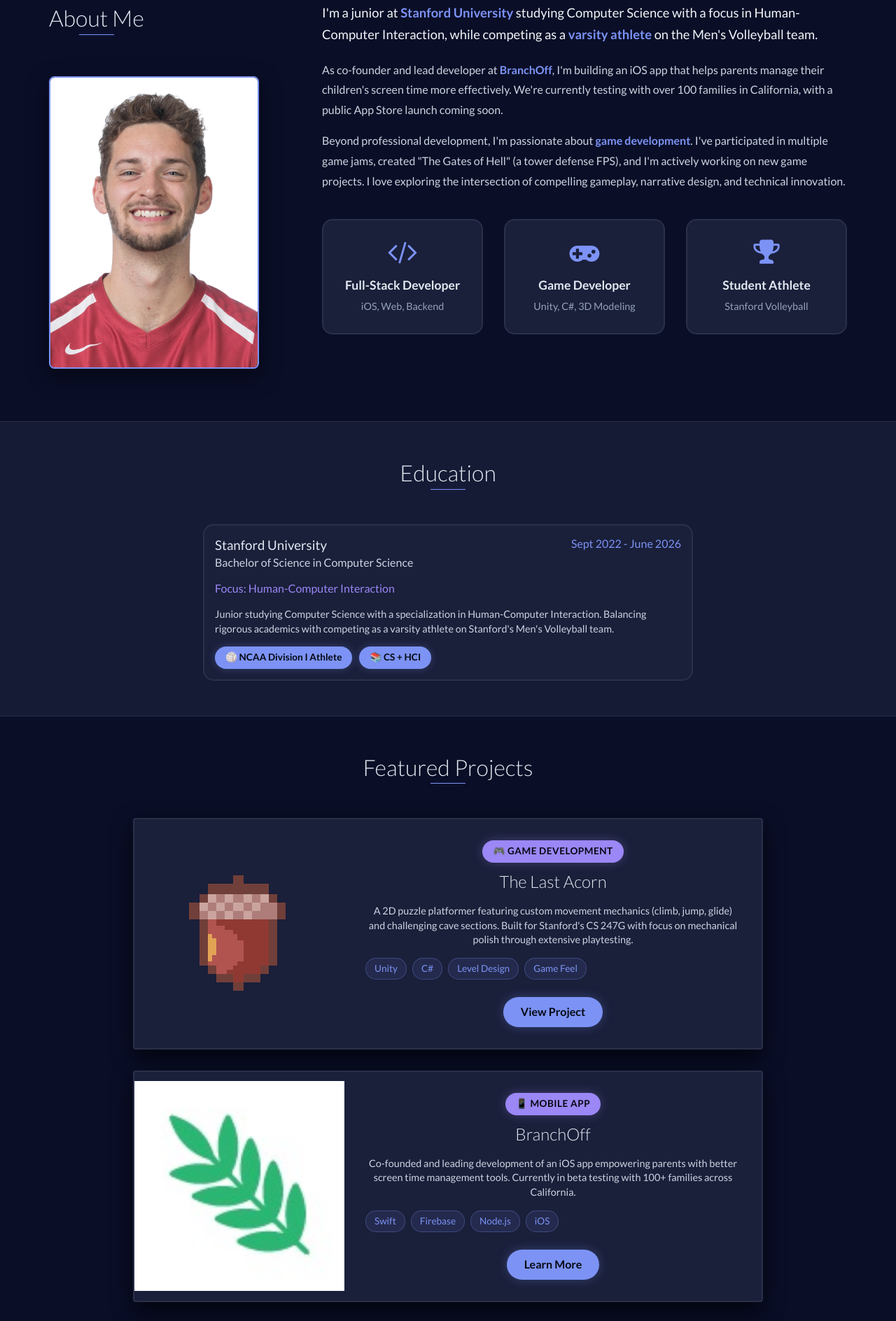
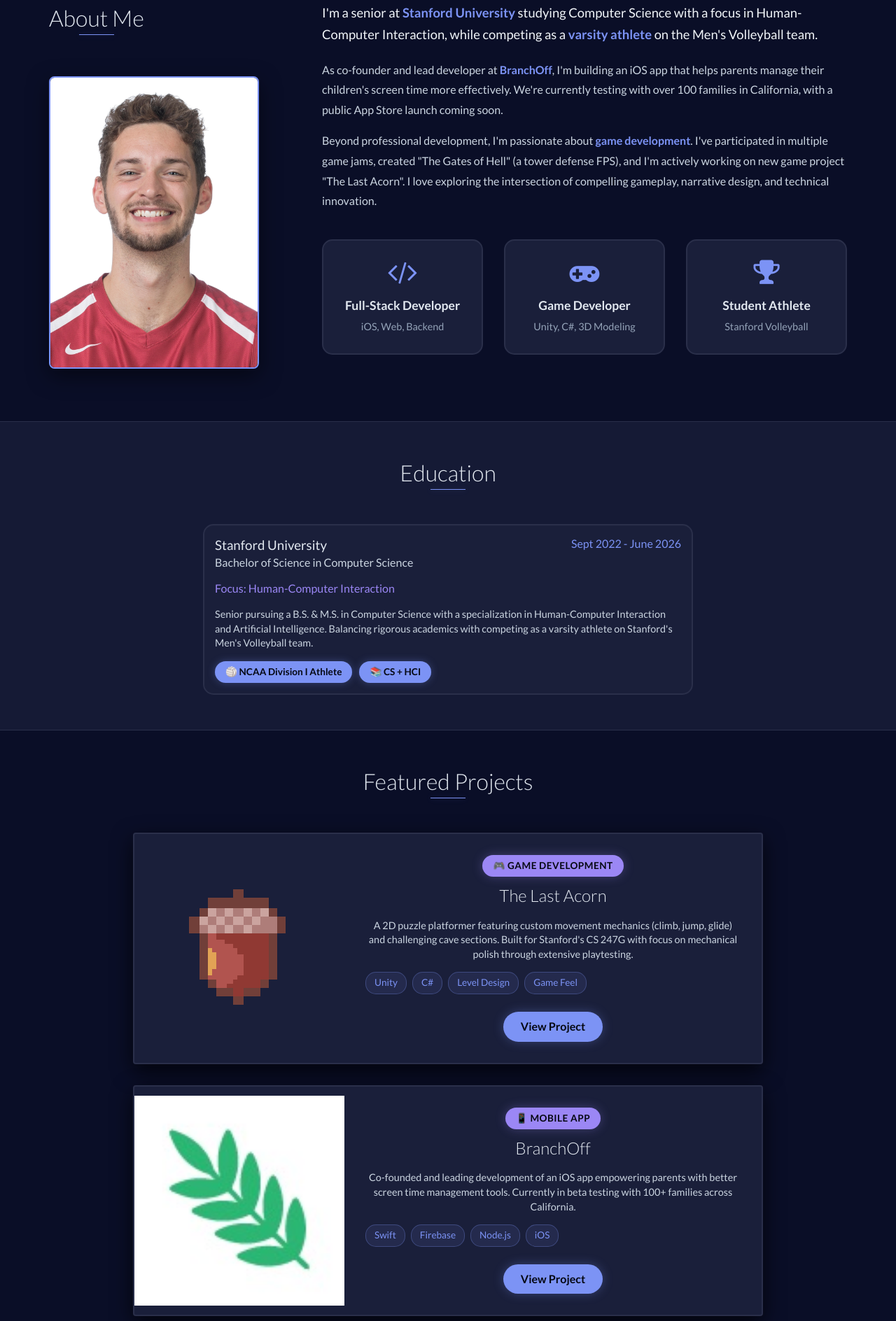
Before and after one commit to Piecewise13/Portfolio, a website: page index.html in a window 1280 px wide. Shown: the part 872-2760 px from the top of the page at 70% size. Drawn offline with nearby package versions, Linux system fonts and the light colour scheme.

Commit message:
navigation updates

```diff
--- a/index.html
+++ b/index.html
@@ -85,13 +85,13 @@
                 </div>
                 <div class="col-md-8">
                     <p class="lead-text">
-                       I'm a junior at <strong>Stanford University</strong> studying Computer Science with a focus in Human-Computer Interaction, while competing as a <strong>varsity athlete</strong> on the Men's Volleyball team.
+                       I'm a senior at <strong>Stanford University</strong> studying Computer Science with a focus in Human-Computer Interaction, while competing as a <strong>varsity athlete</strong> on the Men's Volleyball team.
                     </p>
                     <p>
                        As co-founder and lead developer at <strong>BranchOff</strong>, I'm building an iOS app that helps parents manage their children's screen time more effectively. We're currently testing with over 100 families in California, with a public App Store launch coming soon.
                     </p>
                     <p>
-                       Beyond professional development, I'm passionate about <strong>game development</strong>. I've participated in multiple game jams, created "The Gates of Hell" (a tower defense FPS), and I'm actively working on new game projects. I love exploring the intersection of compelling gameplay, narrative design, and technical innovation.
+                       Beyond professional development, I'm passionate about <strong>game development</strong>. I've participated in multiple game jams, created "The Gates of Hell" (a tower defense FPS), and I'm actively working on new game project "The Last Acorn". I love exploring the intersection of compelling gameplay, narrative design, and technical innovation.
                     </p>
                     <div class="about-highlights">
                         <div class="highlight-item">
@@ -154,7 +154,7 @@
             <h4>Bachelor of Science in Computer Science</h4>
             <h5>Focus: Human-Computer Interaction</h5>
             <p>
-               Junior studying Computer Science with a specialization in Human-Computer Interaction. Balancing rigorous academics with competing as a varsity athlete on Stanford's Men's Volleyball team.
+               Senior pursuing a B.S. & M.S. in Computer Science with a specialization in Human-Computer Interaction and Artificial Intelligence. Balancing rigorous academics with competing as a varsity athlete on Stanford's Men's Volleyball team.
             </p>
             <div class="education-extras">
                 <span class="tag">🏐 NCAA Division I Athlete</span>
@@ -205,7 +205,7 @@
                             <span class="tech-tag">Level Design</span>
                             <span class="tech-tag">Game Feel</span>
                         </div>
-                        <a href="last-acorn.html" class="btn-project">View Project</a>
+                        <a href="https://piecewise13.github.io/Portfolio/last-acorn.html" class="btn-project">View Project</a>
                     </div>
                     <!-- End .project-info -->
                 </div>
@@ -228,7 +228,7 @@
                             <span class="tech-tag">Node.js</span>
                             <span class="tech-tag">iOS</span>
                         </div>
-                        <a href="https://branchoffapp.wixsite.com/landingpage" class="btn-project">Learn More</a>
+                        <a href="https://piecewise13.github.io/Portfolio/branchoff.html" class="btn-project">View Project</a>
                     </div>
                     <!-- End .project-info -->
                 </div>
@@ -308,7 +308,7 @@
         <p class="contact-text">Interested in collaborating on a project or just want to chat about games, software, or volleyball?</p>
         <p class="contact-text">Feel free to reach out!</p>
         <div class="contact-links">
-            <a href="mailto:your.email@stanford.edu" class="btn-contact"><i class="fa fa-envelope" aria-hidden="true"></i> Email Me</a>
+            <a href="mailto:lmcfall@stanford.edu" class="btn-contact"><i class="fa fa-envelope" aria-hidden="true"></i> Email Me</a>
         </div>
     </div>
     <!-- End #contact -->
```
Also changed, not shown: branchoff.html (+1 -1 lines), last-acorn.html (+1 -1 lines), 1 other file.
